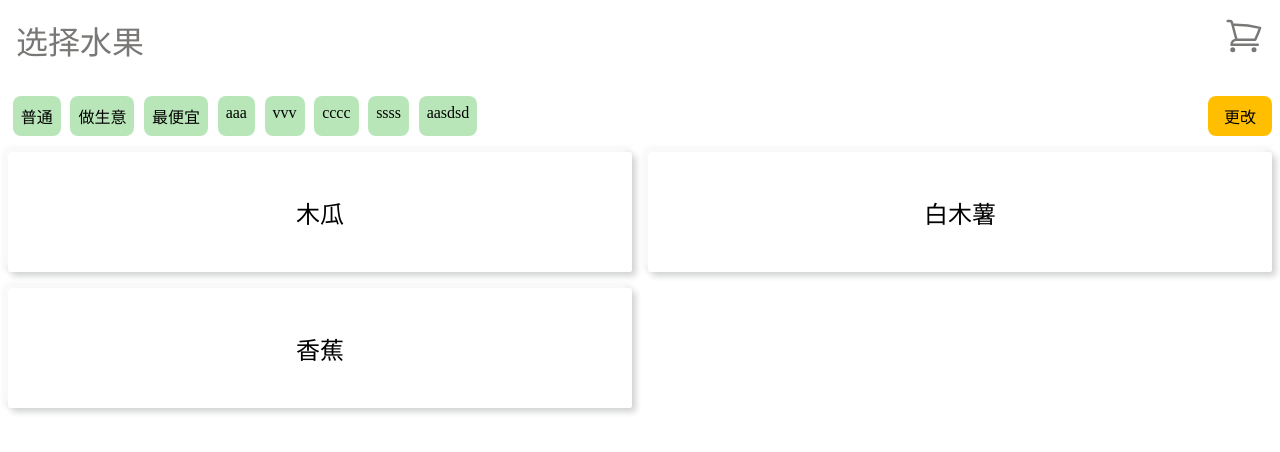
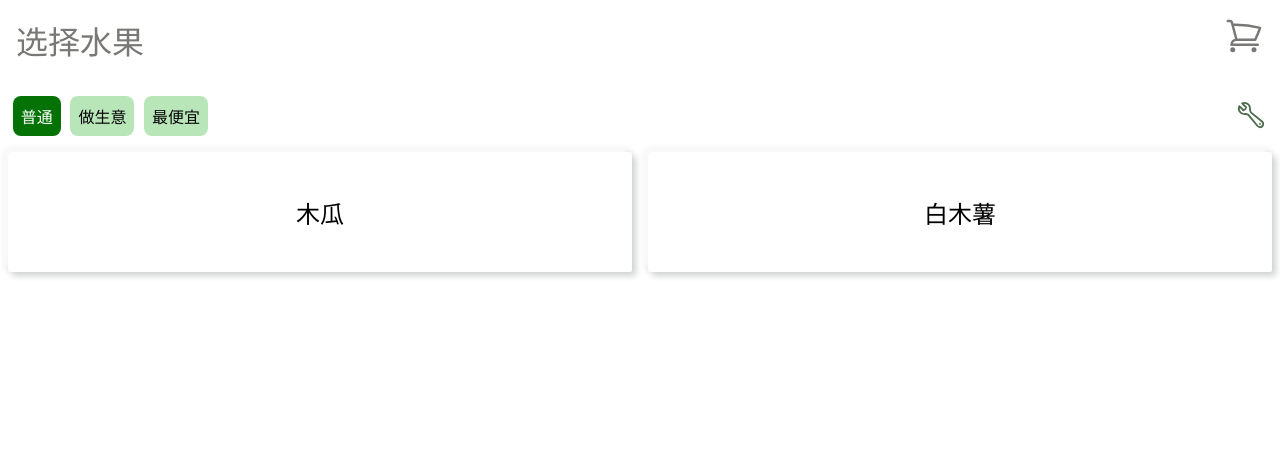
Before and after one commit to FHCProm/Hawker-POS-System, a Vue app in the folder vue_hawker_calculator/: page / in a window 1280 px wide. Shown: the top 452 px of the page. Built offline with nearby package versions, Linux system fonts and the light colour scheme.

Commit message:
improved edit fruit page

```diff
--- a/vue_hawker_calculator/src/assets/base.css
+++ b/vue_hawker_calculator/src/assets/base.css
@@ -20,12 +20,17 @@ body {
   min-height: 100vh;
 }
 
+button {
+  border: none;
+  background: none;
+}
+
 .primary-button-design {
   background: #ffbf00;
   border: none;
   /* box-shadow: inset 0.2rem 0.2rem 1rem #f0d37a, 0.3rem 0.3rem 0.6rem #ffebb0,
     -0.2rem -0.2rem 0.5rem #ffffff; */
-  width: 8rem;
+
   height: 2.5rem;
   border-radius: 0.5rem;
   font-size: 1rem;
--- a/vue_hawker_calculator/src/components/TopMenuBar.vue
+++ b/vue_hawker_calculator/src/components/TopMenuBar.vue
@@ -6,28 +6,55 @@
           v-for="category in fruitStore.saleCategories"
           :key="category"
           class="category"
+          @click="changedCategory(category)"
+          :class="{ 'category-selected': selectedCategory == category }"
         >
           {{ category }}
         </div>
       </div>
     </div>
     <router-link to="/edit">
-      <button ref="buttonRef" class="edit-button primary-button-design">
-        更改
+      <button ref="buttonRef" class="edit-button">
+        <svg
+          xmlns="http://www.w3.org/2000/svg"
+          fill="none"
+          viewBox="0 0 24 24"
+          stroke-width="1.5"
+          stroke="currentColor"
+          class="wrench-svg"
+        >
+          <path
+            stroke-linecap="round"
+            stroke-linejoin="round"
+            d="M21.75 6.75a4.5 4.5 0 01-4.884 4.484c-1.076-.091-2.264.071-2.95.904l-7.152 8.684a2.548 2.548 0 11-3.586-3.586l8.684-7.152c.833-.686.995-1.874.904-2.95a4.5 4.5 0 016.336-4.486l-3.276 3.276a3.004 3.004 0 002.25 2.25l3.276-3.276c.256.565.398 1.192.398 1.852z"
+          />
+          <path
+            stroke-linecap="round"
+            stroke-linejoin="round"
+            d="M4.867 19.125h.008v.008h-.008v-.008z"
+          />
+        </svg>
       </button>
     </router-link>
   </div>
 </template>
 
 <script setup>
-import { onMounted, ref } from "vue";
+import { onMounted, ref, nextTick } from "vue";
 import Hammer from "hammerjs";
 import { useFruitStore } from "../stores/fruits";
 const categoryBar = ref(null);
 const buttonRef = ref(null);
 const fruitStore = useFruitStore();
+const selectedCategory = ref("普通");
+
+const emit = defineEmits(["changedCategory"]);
 
 onMounted(() => {
+  nextTick(() => {
+    emit("changedCategory", selectedCategory.value);
+  });
+
   const mc = new Hammer.Manager(categoryBar.value);
   mc.add(new Hammer.Swipe({ direction: Hammer.DIRECTION_ALL }));
 
@@ -51,6 +78,11 @@ onMounted(() => {
     categoryBar.value.style.transform = `translateX(${distanceTranslated}px)`;
   });
 });
+
+function changedCategory(category) {
+  selectedCategory.value = category;
+  emit("changedCategory", selectedCategory.value);
+}
 </script>
 
 <style scoped>
@@ -78,11 +110,19 @@ onMounted(() => {
   white-space: nowrap;
   border-radius: 0.5rem;
 }
-.category:active {
-  background: rgb(116, 224, 116);
+
+.category-selected {
+  background: rgb(4, 114, 4);
+  color: white;
 }
 
 .edit-button {
-  width: 4rem;
+  height: 100%;
+}
+.wrench-svg {
+  height: 30px;
+  width: 30px;
+  stroke: rgb(78, 108, 78);
+  transform: rotate(270deg);
 }
 </style>
--- a/vue_hawker_calculator/src/pages/EditFruitPage.vue
+++ b/vue_hawker_calculator/src/pages/EditFruitPage.vue
@@ -136,6 +136,10 @@ function changePopUpVisibility() {
 }
 
 .add-button {
+  display: flex;
+  width: min-content;
+  align-items: center;
+  padding: 0 1rem;
 }
 
 .add-svg {
--- a/vue_hawker_calculator/src/pages/LandingPage.vue
+++ b/vue_hawker_calculator/src/pages/LandingPage.vue
@@ -18,9 +18,9 @@
       </svg>
     </router-link>
   </div>
-  <top-menu-bar></top-menu-bar>
+  <top-menu-bar @changed-category="sortFruit"></top-menu-bar>
   <div class="selection-wrapper">
-    <div v-for="fruit in fruits" :key="fruit" class="one">
+    <div v-for="fruit in sortedFruits" :key="fruit" class="one">
       <div class="fruit-name-layout" @click="goToDetails(`${fruit.name}`)">
         {{ fruit.name }}
       </div>
@@ -29,7 +29,7 @@
 </template>
 
 <script setup>
-import { ref } from "vue";
+import { ref, onMounted } from "vue";
 import { useFruitStore } from "../stores/fruits";
 import { useRouter } from "vue-router";
 import TopMenuBar from "../components/TopMenuBar.vue";
@@ -37,10 +37,25 @@ import TopMenuBar from "../components/TopMenuBar.vue";
 const fruitStore = useFruitStore();
 
 const fruits = fruitStore.fruitsForSale;
+const sortedFruits = ref([]);
 const router = useRouter();
+
+onMounted(() => {
+  sortFruit();
+});
 
 function goToDetails(fruit) {
   router.push({ name: "fruitDetail", params: { id: fruit } });
+}
+
+function sortFruit(category) {
+  //topMenuBar.value.selectedCategory;
+  sortedFruits.value = [];
+  for (let i = 0; i < fruits.length; i++) {
+    if (fruits[i].category == category) {
+      sortedFruits.value.push(fruits[i]);
+    }
+  }
 }
 </script>
 
--- a/vue_hawker_calculator/src/stores/fruits.js
+++ b/vue_hawker_calculator/src/stores/fruits.js
@@ -49,16 +49,7 @@ export const useFruitStore = defineStore("fruits", () => {
     },
   ]);
 
-  const saleCategories = ref([
-    "普通",
-    "做生意",
-    "最便宜",
-    "aaa",
-    "vvv",
-    "cccc",
-    "ssss",
-    "aasdsd",
-  ]);
+  const saleCategories = ref(["普通", "做生意", "最便宜"]);
 
   return { fruitsForSale, fruitsInCart, saleCategories };
 });
```
